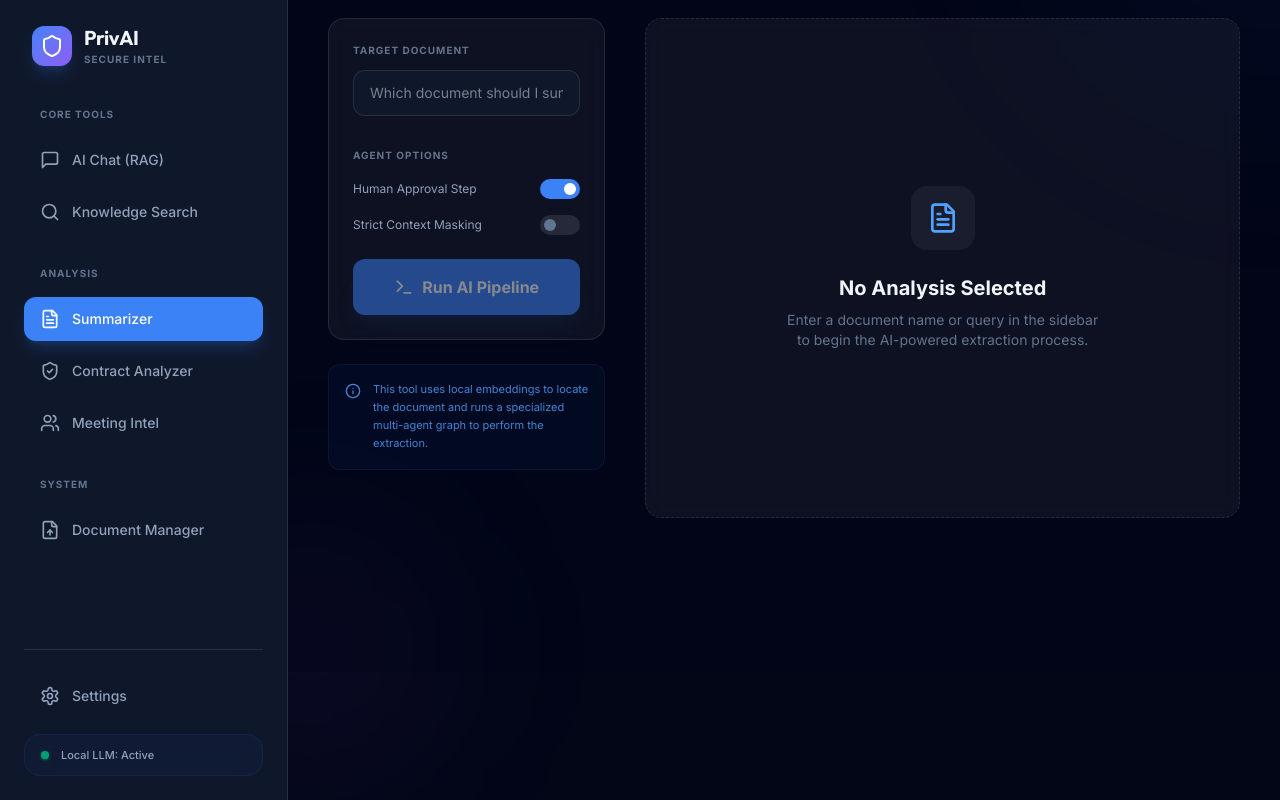
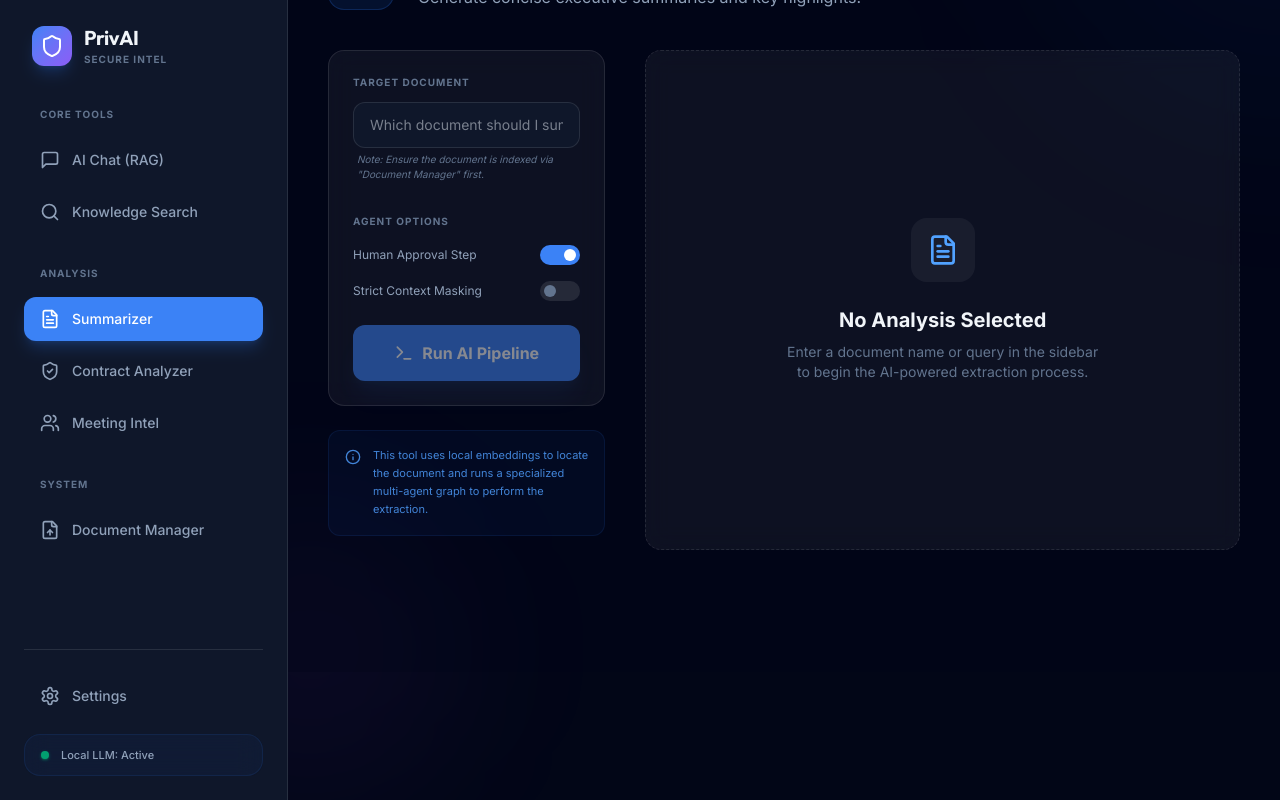
Before and after one commit to PriscillajospinG/PrivAI-Secure-Enterprise-AI-Assistant, a React (Vite) app in the folder frontend/: page / in a window 1280 px wide. Both pictures are taken after a click on the button "Summarizer". Built offline with nearby package versions, Linux system fonts and the light colour scheme.

Commit message:
feat: Update favicon and page title, add document indexing note, and remove unused imports.

```diff
--- a/frontend/index.html
+++ b/frontend/index.html
@@ -3,9 +3,9 @@
 
 <head>
   <meta charset="UTF-8" />
-  <link rel="icon" type="image/svg+xml" href="/vite.svg" />
+  <link rel="icon" type="image/png" href="/favicon.png" />
   <meta name="viewport" content="width=device-width, initial-scale=1.0" />
-  <title>PrivAI - Secure Enterprise AI</title>
+  <title>PrivAI - Secure Enterprise AI Assistant</title>
   <link rel="preconnect" href="https://fonts.googleapis.com">
   <link rel="preconnect" href="https://fonts.gstatic.com" crossorigin>
   <link
--- a/frontend/src/App.tsx
+++ b/frontend/src/App.tsx
@@ -24,14 +24,14 @@ const App: React.FC = () => {
   };
 
   return (
-    <div className="flex h-screen bg-[#020617] overflow-hidden">
+    <div className="flex h-screen bg-background overflow-hidden">
       <Sidebar activeMode={activeMode} onModeChange={setActiveMode} />
-      <main className="flex-1 overflow-hidden relative">
+      <main className="flex-1 overflow-hidden relative flex flex-col pt-8">
         {/* Background Decorative Element */}
         <div className="absolute top-0 right-0 w-[500px] h-[500px] bg-blue-500/5 rounded-full blur-[100px] -mr-64 -mt-64" />
         <div className="absolute bottom-0 left-0 w-[300px] h-[300px] bg-purple-500/5 rounded-full blur-[80px] -ml-32 -mb-32" />
 
-        <div className="relative h-full">
+        <div className="relative flex-1 overflow-hidden">
           {renderContent()}
         </div>
       </main>
--- a/frontend/src/pages/AnalysisPage.tsx
+++ b/frontend/src/pages/AnalysisPage.tsx
@@ -4,7 +4,6 @@ import {
     ShieldCheck,
     Users,
     Loader2,
-    ChevronRight,
     Copy,
     Download,
     Terminal
@@ -131,6 +130,9 @@ export const AnalysisPage: React.FC<{ mode: string }> = ({ mode }) => {
                                         placeholder={info.placeholder}
                                         className="w-full bg-background-sidebar border border-glass-border rounded-xl py-3 px-4 text-sm focus:ring-1 focus:ring-accent-primary outline-none text-slate-200"
                                     />
+                                    <p className="text-[10px] text-slate-500 mt-1 pl-1 italic">
+                                        Note: Ensure the document is indexed via "Document Manager" first.
+                                    </p>
                                 </div>
                             </div>
 
--- a/frontend/src/pages/ChatPage.tsx
+++ b/frontend/src/pages/ChatPage.tsx
@@ -1,7 +1,6 @@
 import React, { useState, useRef, useEffect } from 'react';
 import { Send, Bot, User, Loader2, Info } from 'lucide-react';
 import { aiService } from '../services/api.service';
-import type { QueryResponse } from '../services/api.service';
 
 interface Message {
     id: string;
```
Also changed, not shown: frontend/public/favicon.png (added).
